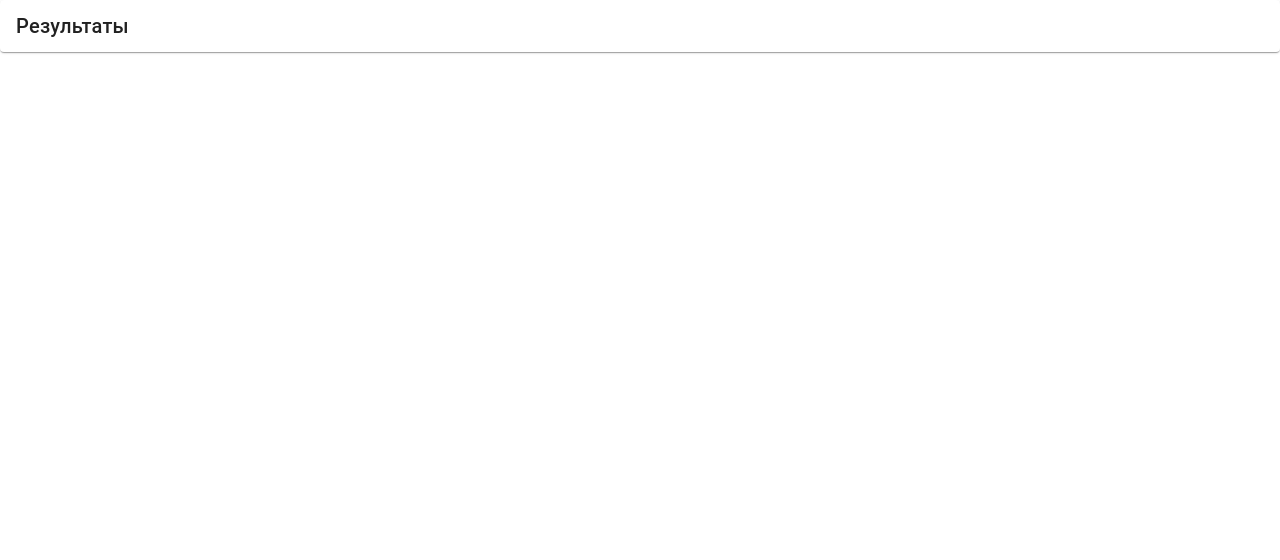
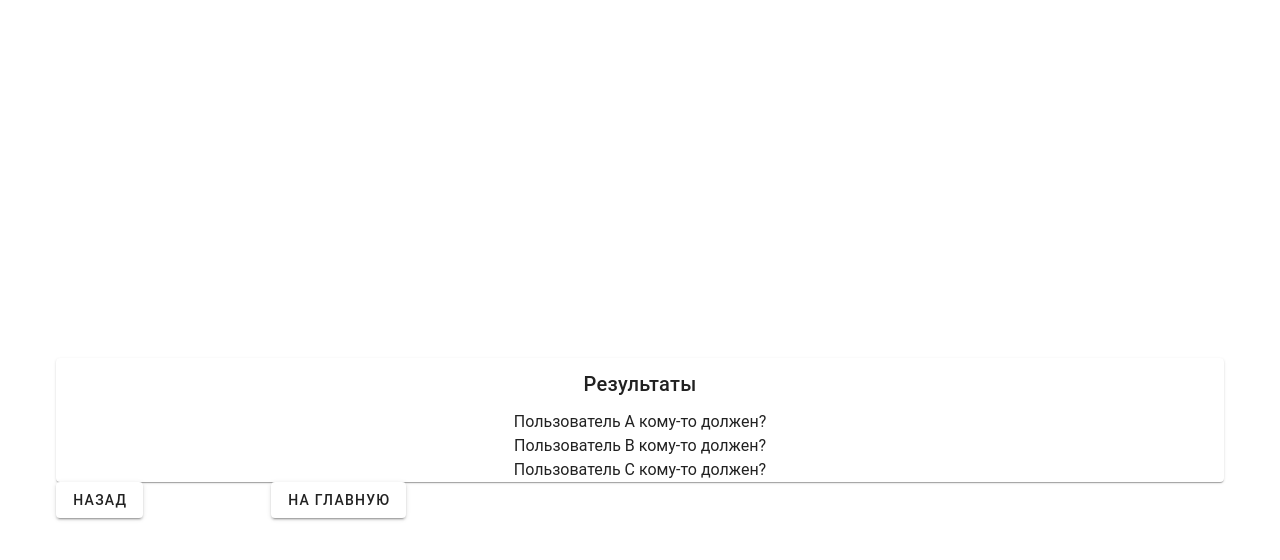
Before and after one commit to TatianaChF/-JS-Vue-, a Vue app: page /results in a window 1280 px wide. Shown: the top 560 px of the page. Built offline with nearby package versions, Linux system fonts and the light colour scheme.

Commit message:
Creating cards and buttons on the results page

```diff
--- a/src/components/ResultsPage.vue
+++ b/src/components/ResultsPage.vue
@@ -1,7 +1,19 @@
 <template>
+  <v-container class="container">
     <v-card title="Результаты">
-
+        <p>Пользователь A кому-то должен?</p>
+        <p>Пользователь В кому-то должен?</p>
+        <p>Пользователь С кому-то должен?</p>
     </v-card>
+    <div class="container__form__btns">
+      <v-btn text="Назад"></v-btn>
+      <v-btn text="На главную"></v-btn>
+    </div>
+  </v-container>
 </template>
 
 <script setup></script>
+
+<style lang="scss" scoped>
+@import "./../assets/style.scss";
+</style>
```
